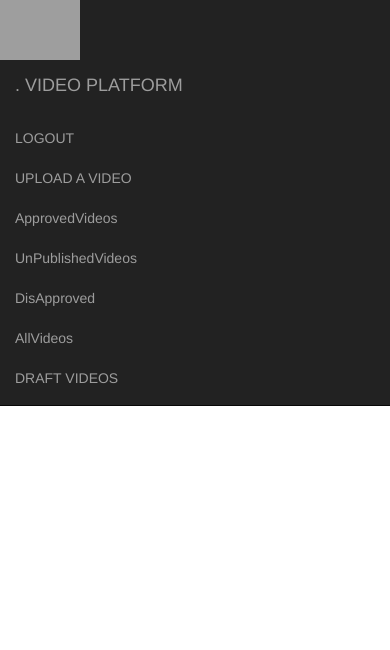
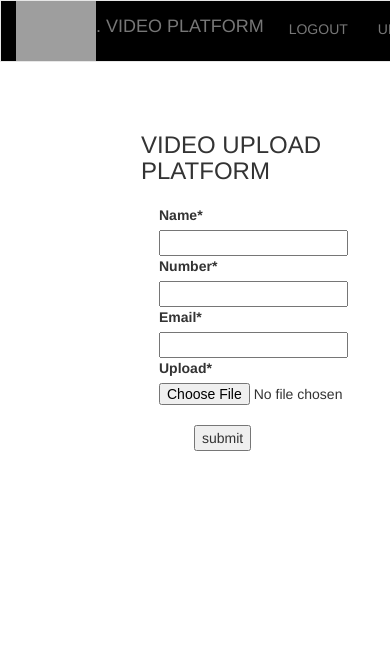
Before and after one commit to SAnilKumar1/s3_upload, a Django app: page /upload/ in a window 390 px wide; the page is wider, and only the part inside the window is pictured. Shown: the top 650 px of that part. After the commit the page ends 451 px from the top of that part, so only its background shows below. Run offline with Django 4.2, Linux system fonts and the light colour scheme; a user stored in the database is signed in; some libraries are stand-ins or nearby versions; grey boxes are pictures that could not be loaded.

Commit message:
changes related to media css for mobile view

```diff
--- a/core/templates/core/document_form.html
+++ b/core/templates/core/document_form.html
@@ -5,7 +5,7 @@
 <form method="post" enctype="multipart/form-data">
      {% csrf_token %}
    <!-- {{ form.as_p }} -->
-     {{  form|crispy }}
-    <input type="submit" value="submit" style="margin-left: 10%">
+     {{  form|crispy }} <br>
+    <input type="submit" value="submit" style="margin-left: 10%"><br>
   </form>
 {% endblock %}
--- a/core/templates/layout.html
+++ b/core/templates/layout.html
@@ -11,10 +11,34 @@
         width: 70%;
         margin-left : 35%
     }
+    @media (min-width: 360px) {
+      .container-fluid {
+        display: flex;
+        flex-flow: row wrap;
+        flex-grow: 1;
+        background-color:black;
+        width: max-content;
+        min-width: 100%;
+}
+      .align-login {
+        display: flex;
+        flex-grow: 1;
+        flex-flow: row wrap;
+        justify-content: end;
+        margin-left: 10px !important;
+      }
+
+      .navbar-header {
+        margin-left: 0px !important;
+        margin-right: -15px;
+      }
+    }
+
+
   </style>
   <title>VIDEO UPLOAD PLATFORM </title>
   <meta charset="utf-8">
-  <meta name="viewport" content="width=device-width, initial-scale=1">
+  <meta name="viewport" content="">
   <link rel="stylesheet" href="https://maxcdn.bootstrapcdn.com/bootstrap/3.4.1/css/bootstrap.min.css">
   <script src="https://ajax.googleapis.com/ajax/libs/jquery/3.6.0/jquery.min.js"></script>
   <script src="https://maxcdn.bootstrapcdn.com/bootstrap/3.4.1/js/bootstrap.min.js"></script>
@@ -23,8 +47,7 @@
 
 </head>
 <body style="height:1500px">
-
-<nav class="navbar navbar-inverse navbar-fixed-top">
+  <nav class="navbar navbar-default">
     <div class="container-fluid">
       <div class="navbar-header">
         <img width="80" height="60" src="https://videoplatform.s3.ap-south-1.amazonaws.com/static/img/logo.jpg">
@@ -32,7 +55,7 @@
       <div class="navbar-header">
         <a class="navbar-brand" href="#"> .  VIDEO PLATFORM</a>
       </div>
-    <ul class="nav navbar-nav navbar-right">
+      <ul class="nav navbar-nav navbar-right align-login">
         {% if request.user.is_authenticated %}
             <li><a href="/logout/">LOGOUT</a></li>
             <li><a href="/upload/">UPLOAD A VIDEO</a></li>
@@ -53,7 +76,6 @@
       </ul>
     </div>
   </nav>
-
 <div class="container" style="margin-top:50px">
   <h3 id="center">VIDEO UPLOAD PLATFORM</h3>
   {% if messages %}
--- a/core/templates/login.html
+++ b/core/templates/login.html
@@ -8,7 +8,6 @@
         password: <input type="password" name="password"><br>
         <br>
         <input type="submit" value="Login" style="margin-left: 90px;">
-        <br>
     </form>
 </div>
  {% endblock %}
--- a/s3_upload/settings.py
+++ b/s3_upload/settings.py
@@ -26,7 +26,7 @@ SECRET_KEY = 'django-insecure-xbo4yai#xn)d#p5$zvo_tz93iyq5b4fau2h+&h%y$i%=n*wp$p
 # SECURITY WARNING: don't run with debug turned on in production!
 DEBUG = True
 
-ALLOWED_HOSTS = []
+ALLOWED_HOSTS = ['*']
 
 
 # Application definition
```
Also changed, not shown: db.sqlite3. Lines whose indentation alone changed are shown as unchanged.
